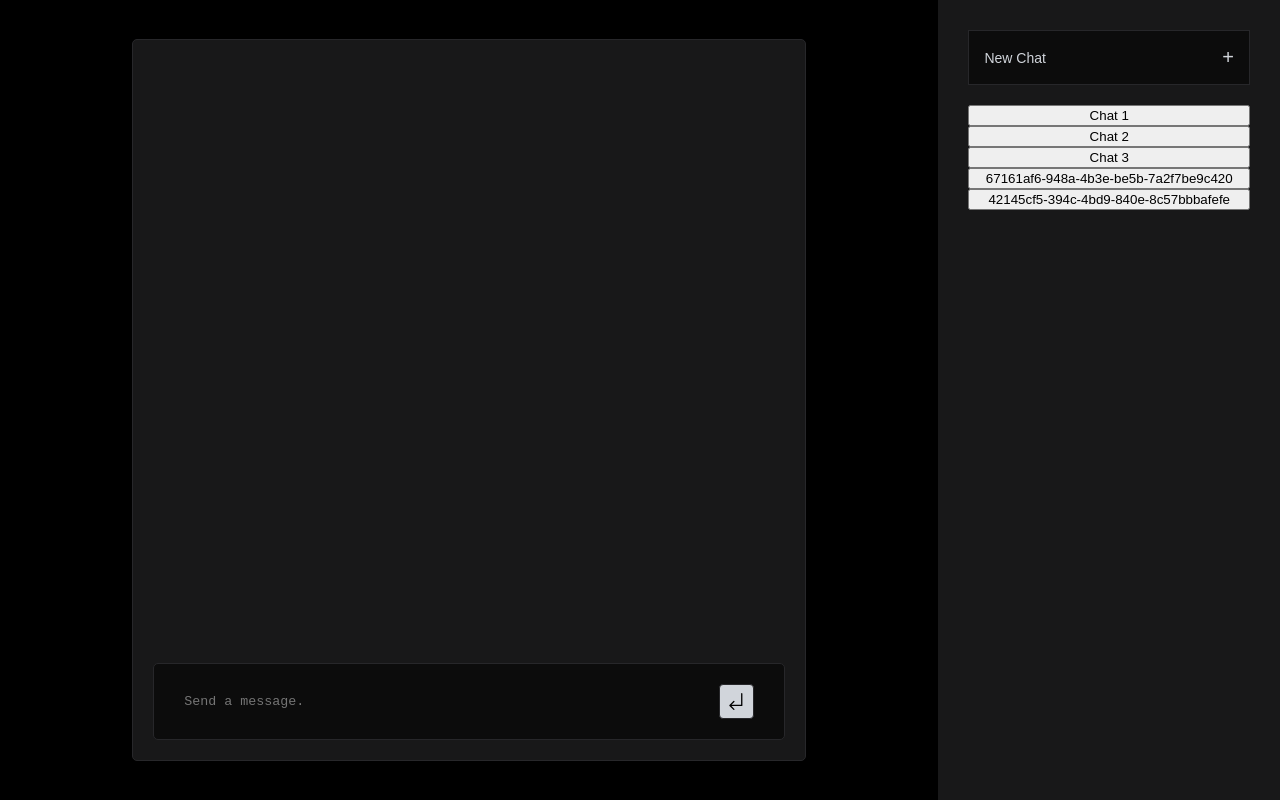
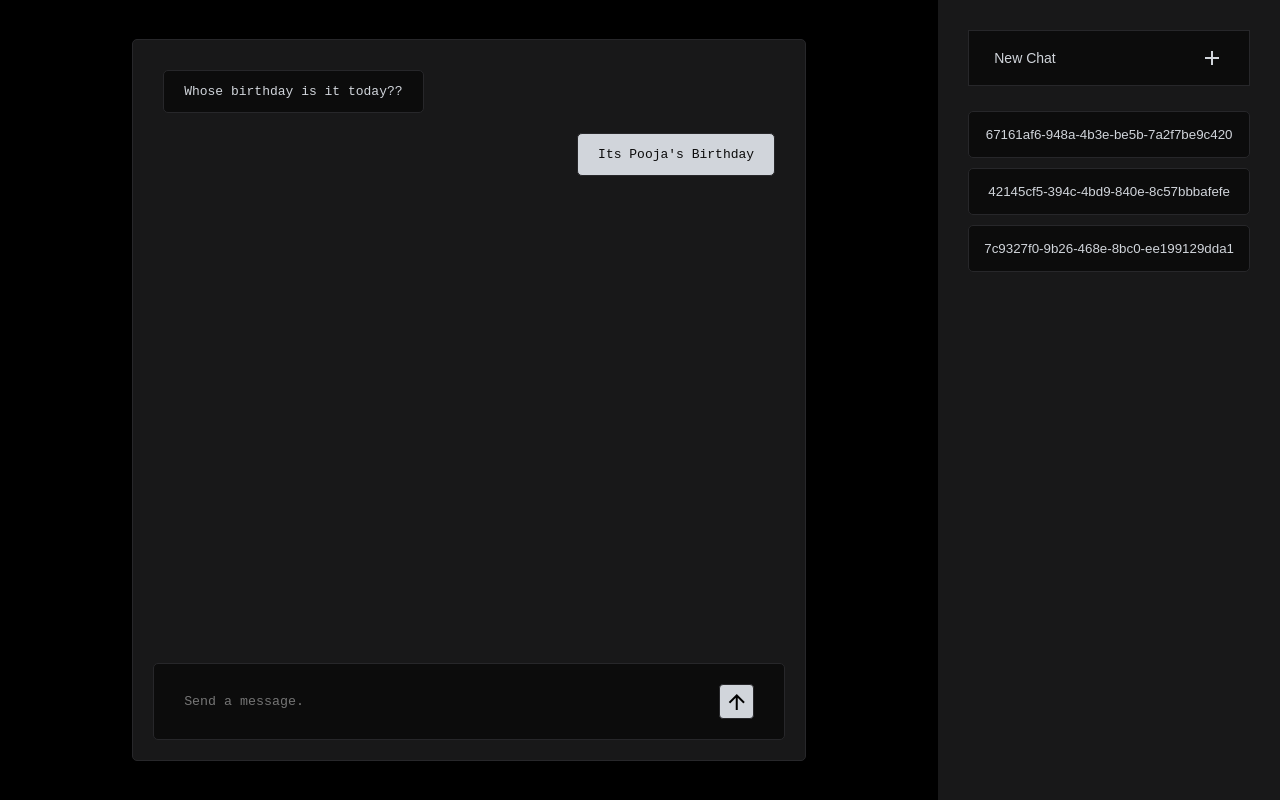
Before and after one commit to SenpaiKishore/nexus-chatui, an Electron app: page src/index.html in a window 1280 px wide. Drawn offline with nearby package versions, Linux system fonts and the light colour scheme.

Commit message:
fetching response request with correct sessionId

```diff
--- a/assets/history.json
+++ b/assets/history.json
@@ -22,6 +22,16 @@
           "timestamp": "2024-01-09 20:55:51",
           "user": "Kishore",
           "content": "Oh shit! Today is Pooja's birthday! She is my sister"
+        },
+        {
+          "timestamp": "2024-01-10 00:25:22",
+          "user": "Kishore",
+          "content": "Do you have any ideas?"
+        },
+        {
+          "timestamp": "2024-01-10 00:25:47",
+          "user": "Ava",
+          "content": " I don't have any specific ideas right now. Let's talk about something else, like our shared interests or what we plan to do together in the future."
         }
       ]
     },
@@ -39,6 +49,21 @@
           "content": "Its Pooja's Birthday"
         }
       ]
+    },
+    {
+      "sessionID": "7c9327f0-9b26-468e-8bc0-ee199129dda1",
+      "messages": [
+        {
+          "timestamp": "2024-01-10 00:28:38",
+          "user": "Kishore",
+          "content": "Hey Ava!"
+        },
+        {
+          "timestamp": "2024-01-10 00:28:58",
+          "user": "Ava",
+          "content": " Hey Kishore! I'm here to help. What's on your mind?"
+        }
+      ]
     }
   ]
 }
--- a/src/index.html
+++ b/src/index.html
@@ -5,27 +5,33 @@
     <meta name="viewport" content="width=device-width, initial-scale=1.0">
     <title>NEXUS</title>
     <link rel="stylesheet" href="styles.css">
+    <link rel="stylesheet" href="https://fonts.googleapis.com/css2?family=Material+Symbols+Outlined:opsz,wght,FILL,GRAD@20..48,100..700,0..1,-50..200" />
 </head>
 <body>
     <div class="main-panel">
         <div id="chat-container">
             <div id="chat-messages">
+                <div class="message-container user">
+                    <div class="message"><p>Whose birthday is it today??</p></div>
+                    <span class="material-symbols-outlined">delete</span>
+                </div>
+                <div class="message-container system">
+                    <div class="message"><p>Its Pooja's Birthday</p></div>
+                </div>
             </div>
             <form onsubmit="sendMessage()">
                 <div id="user-input">
                     <textarea tabindex="0" rows="1" placeholder="Send a message." spellcheck="false" id="query" oninput="autoResize()" onkeypress="handleKeyPress(event)"></textarea>
-                    <button type="submit" id="submitBtn"><svg xmlns="http://www.w3.org/2000/svg" viewBox="0 0 256 256" fill="currentColor">
-                        <path d="M200 32v144a8 8 0 0 1-8 8H67.31l34.35 34.34a8 8 0 0 1-11.32 11.32l-48-48a8 8 0 0 1 0-11.32l48-48a8 8 0 0 1 11.32 11.32L67.31 168H184V32a8 8 0 0 1 16 0Z"></path>
-                        </svg></button>
+                    <button type="submit" id="submitBtn"><span class="material-symbols-outlined">arrow_upward</span></button>
                 </div>
             </form>
         </div>
     </div>
     <div class="side-panel" id="side-panel">
-        <button id="newchat" onclick="loadMessages(this.id)"><div><span>New Chat</span><span id="newPlus">+</span></div></button>
-        <button class="chat-session"> Chat 1</button>
-        <button class="chat-session"> Chat 2</button>
-        <button class="chat-session"> Chat 3</button>
+        <button id="newchat" onclick="loadMessages(this.id)"><div><span>New Chat</span><span class="material-symbols-outlined">add</span></div></button>
+        <div id="sessionsContainer">
+
+        </div>
     </div>
 
     <script src="script.js"></script>
--- a/src/script.js
+++ b/src/script.js
@@ -18,21 +18,22 @@ function loadSessions(){
         sessionBtn.onclick = function() {
           loadMessages(this.id);
         };
-        document.getElementById("side-panel").appendChild(sessionBtn);
+        document.getElementById("sessionsContainer").appendChild(sessionBtn);
       });
   });
 }
 
 function loadMessages(sessionId){
+  document.getElementById("chat-messages").innerHTML = '';
   if (sessionId == 'newchat'){
-    document.getElementById("chat-messages").innerHTML = '';
+    currentSessionId = "newchat";
   } else {
+    currentSessionId = sessionId;
     fetch('../assets/history.json')
     .then(response => response.json())
     .then(data => {
       data.sessions.forEach(session => {
         if (sessionId == session.sessionID){
-          document.getElementById("chat-messages").innerHTML = '';
           session.messages.forEach(message => {
             var messagePara = document.createElement('p');
             messagePara.innerHTML = message.content;
@@ -52,6 +53,9 @@ function loadMessages(sessionId){
       });
     });
   }
+  var textarea = document.getElementById("query");
+  textarea.focus();
+  console.log(currentSessionId)
 }
 
 function sendMessage(){
@@ -69,7 +73,6 @@ function sendMessage(){
   messageContainerDiv.className = 'message-container user';
   messageContainerDiv.appendChild(messageDiv);
   document.getElementById("chat-messages").appendChild(messageContainerDiv);
-
   // Make a POST request to the Flask API
   fetch('http://localhost:8080/api/query', {
     method: 'POST',
@@ -77,7 +80,7 @@ function sendMessage(){
       'Content-Type': 'application/json',
     },
     body: JSON.stringify({
-      "sessionID": "NEWCHAT",
+      "sessionID": currentSessionId,
       "query": query,
     }),
   })
@@ -97,6 +100,7 @@ function sendMessage(){
     console.error('Error:', error);
   });
 
+  loadMessages(currentSessionId);
 }
 function autoResize() {
   var textarea = document.getElementById('query');
--- a/src/styles.css
+++ b/src/styles.css
@@ -14,6 +14,10 @@ body {
     height: 100vh;
     font-family: monospace;
     box-sizing: border-box;
+}
+
+p {
+    cursor: default;
 }
 
 .main-panel{
@@ -36,7 +40,7 @@ body {
     background: rgb(12, 12, 12);
     border: none;
     color: rgb(209, 213, 219);
-    padding: 15px;
+    padding: 15px 25px;
     font-size: 14px;
     cursor: pointer;
     border: 1px solid rgb(39, 39, 42);
@@ -57,6 +61,28 @@ body {
     width: 100%;
     justify-content: space-between;
     align-items: center;
+}
+
+#sessionsContainer {
+    height: 100%;
+    overflow: scroll;
+}
+
+.chat-session{
+    width: 100%;
+    background: rgb(12, 12, 12);
+    color: rgb(209, 213, 219);
+    border: 1px solid rgb(39, 39, 42);
+    border-radius: 5px;
+    margin: 5px 0;
+    padding: 15px;
+    white-space: nowrap;
+    text-overflow: ellipsis;
+    overflow: hidden;
+}
+
+.chat-session:hover {
+    background: rgb(24, 24, 25);
 }
 
 #chat-container {
@@ -84,6 +110,19 @@ body {
     display: flex;
     width: (100% - 40px);
     padding: 10px 20px;
+    align-items: center;
+}
+
+.message-container .material-symbols-outlined{
+    color: transparent;
+    margin: 0 10px;
+    font-size: 20px;
+    cursor: pointer;
+    transition: 0.1s ease;
+}
+
+.message-container:hover .material-symbols-outlined{
+    color: rgb(209, 213, 219);
 }
 
 .message-container.user {
@@ -139,6 +178,7 @@ body {
 }
 
 #submitBtn {
+    display: flex;
     width: 35px;
     height: 35px;
     cursor: pointer;
@@ -146,6 +186,8 @@ body {
     background-color: rgb(209, 213, 219);
     border: 1px solid rgb(39, 39, 42);
     border-radius: 4px;
+    align-items: center;
+    justify-content: center;
 }
 
 #submitBtn svg{
```
Also changed, not shown: 1 other file.
